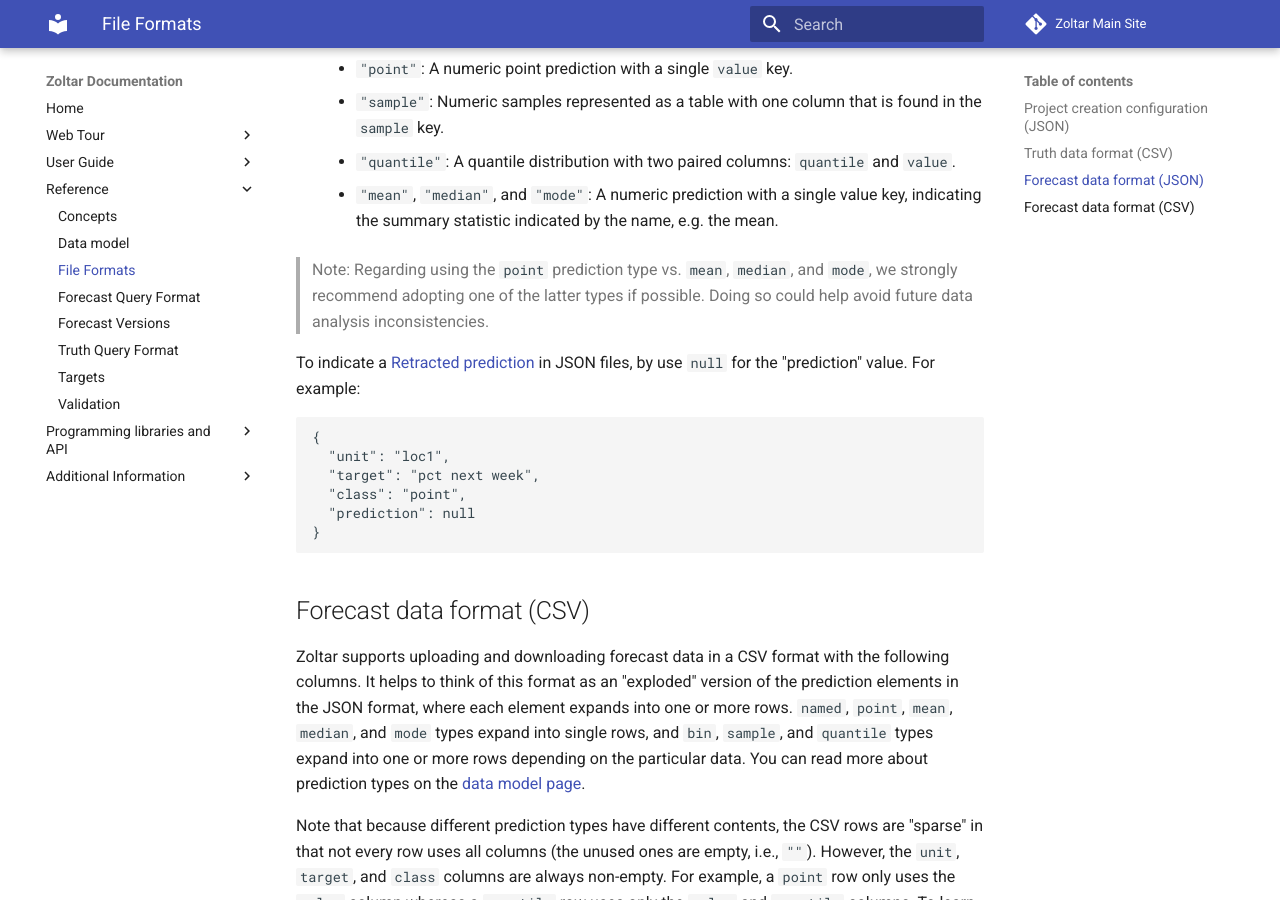
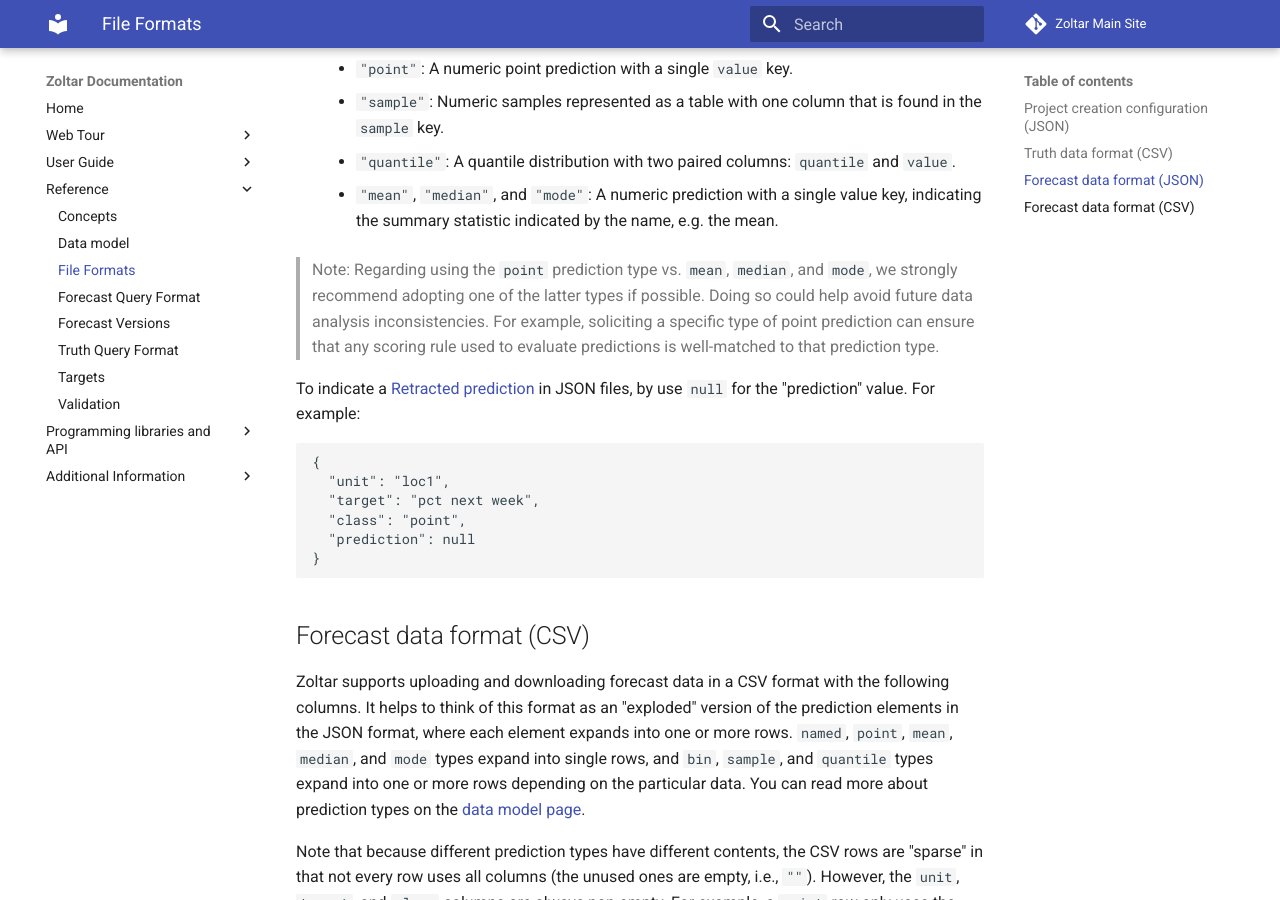
Before and after one commit to reichlab/docs.zoltardata, an MkDocs documentation site: the page built from docs/FileFormats.md, in a window 1280 px wide and 900 px high, scrolled down 2478 px. Built offline with MkDocs 1.6.1 and Material for MkDocs 9.7.7, drawn with Linux system fonts in a browser that asks for light colours.

Commit message:
Update FileFormats.md

```diff
--- a/docs/FileFormats.md
+++ b/docs/FileFormats.md
@@ -73,7 +73,7 @@ The `"predictions"` list contains objects for each prediction, and each object c
     - `"quantile"`: A quantile distribution with two paired columns: `quantile` and `value`.
     - `"mean"`, `"median"`, and `"mode"`: A numeric prediction with a single value key, indicating the summary statistic indicated by the name, e.g. the mean.
 
-> Note: Regarding using the `point` prediction type vs. `mean`, `median`, and `mode`, we strongly recommend adopting one of the latter types if possible. Doing so could help avoid future data analysis inconsistencies.
+> Note: Regarding using the `point` prediction type vs. `mean`, `median`, and `mode`, we strongly recommend adopting one of the latter types if possible. Doing so could help avoid future data analysis inconsistencies. For example, soliciting a specific type of point prediction can ensure that any scoring rule used to evaluate predictions is well-matched to that prediction type.
 
 To indicate a [Retracted prediction](ForecastVersions.md#retracted-predictions) in JSON files, by use `null` for the "prediction" value. For example:
 
```
